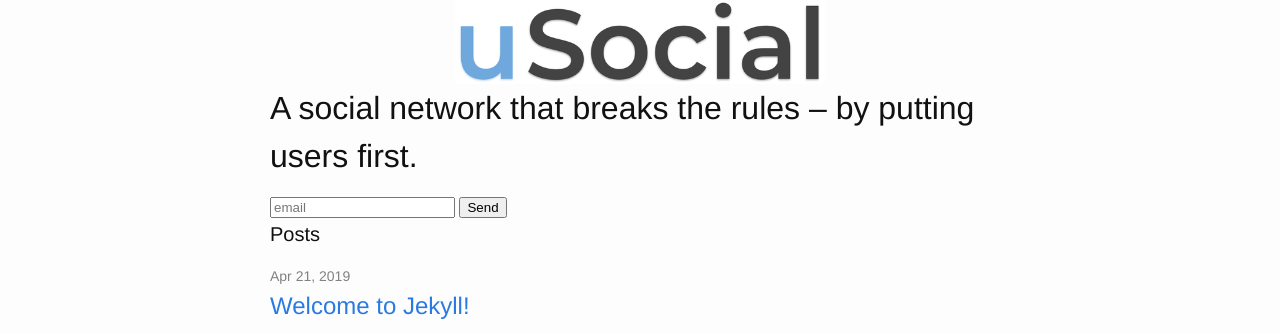
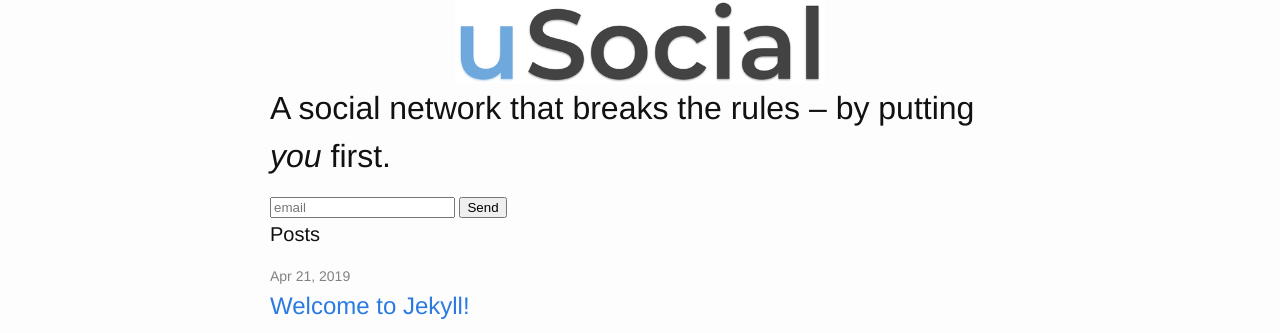
Before and after one commit to danwang1995/danwang1995.github.io, a Jekyll site: the page built from index.html, in a window 1280 px wide. Shown: the part 92-425 px from the top of the page. Built offline with Jekyll 4.4.1, drawn with Linux system fonts in a browser that asks for light colours.

Commit message:
Update index.html
Changed users to "you" and italicised it

```diff
--- a/index.html
+++ b/index.html
@@ -6,7 +6,7 @@
 
   <img src="images/usocial-logo.png" alt="uSocial logo" class="center">
 
-  <h1>A social network that breaks the rules &ndash; by putting users first.</h1>
+  <h1>A social network that breaks the rules &ndash; by putting <i>you</i> first.</h1>
 
   <form action="https://formspree.io/dan_wang@alumni.brown.edu" method="POST">
     <input type="email" name="_replyto" placeholder="email">
```
